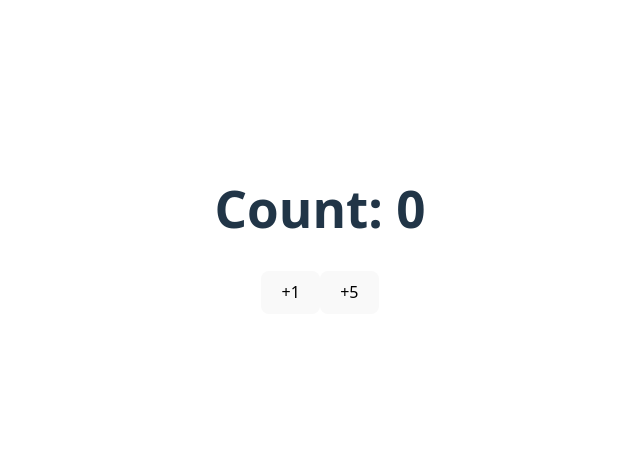
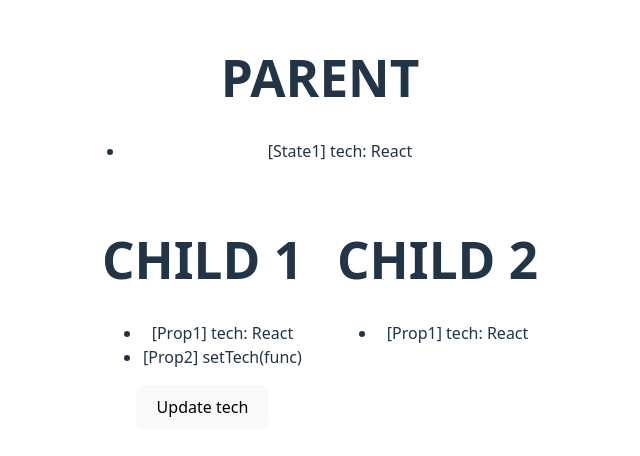
Before and after one commit to FullStackWebDev5/FRONTEND-1-React-State, a React (Vite) app: page / in a window 1280 px wide. Shown: the part 170-626 px from the top of the page, without its empty margins (320-960 px from the left). Built offline with nearby package versions, Linux system fonts and the light colour scheme.

Commit message:
React: Lifting the state up

```diff
--- a/src/App.jsx
+++ b/src/App.jsx
@@ -5,12 +5,18 @@ import './App.css'
 // import SocialMedia from './components/SocialMedia'
 // import TodoList from './components/TodoList'
 // import CounterFC from './components/CounterFC'
-import CounterFC2 from './components/CounterFC2'
+// import CounterFC2 from './components/CounterFC2'
+
+import Parent from './components/Parent'
 
 function App() {
   return (
     <>
-      <CounterFC2 />
+      <Parent />
+
+
+
+      {/* <CounterFC2 /> */}
       {/* <CounterFC /> */}
 
       {/* <TodoList /> */}
--- /dev/null
+++ b/src/components/Child1.jsx
@@ -0,0 +1,25 @@
+import { useState } from 'react'
+
+const styles = {
+  container: {
+    border: '1px solid white',
+    padding: '1em'
+  }
+}
+
+const Child1 = ({ tech, setTech }) => {
+  return (
+    <div style={styles.container}>
+      <h1>CHILD 1</h1>
+      <ul>
+        <li>[Prop1] tech: {tech}</li>
+        <li>[Prop2] setTech(func)</li>
+      </ul>
+      <button
+        onClick={() => setTech('Node')}
+      >Update tech</button>
+    </div>
+  )
+}
+
+export default Child1
--- /dev/null
+++ b/src/components/Child2.jsx
@@ -0,0 +1,19 @@
+const styles = {
+  container: {
+    border: '1px solid white',
+    padding: '1em'
+  }
+}
+
+const Child2 = ({ tech }) => {
+  return (
+    <div style={styles.container}>
+      <h1>CHILD 2</h1>
+      <ul>
+        <li>[Prop1] tech: {tech}</li>
+      </ul>
+    </div>
+  )
+}
+
+export default Child2
--- /dev/null
+++ b/src/components/Parent.jsx
@@ -0,0 +1,46 @@
+import { useState } from 'react'
+
+import Child1 from './Child1'
+import Child2 from './Child2'
+
+const styles = {
+  container: {
+    border: '1px solid white',
+    padding: '1em'
+  },
+  childContainer: {
+    display: 'flex'
+  }
+}
+
+const Parent = () => {
+  const [tech, setTech] = useState('React')
+
+  return (
+    <div style={styles.container}>
+      <h1>PARENT</h1>
+      <ul>
+        <li>[State1] tech: {tech}</li>
+      </ul>
+
+      <div style={styles.childContainer}>
+        <Child1 tech={tech} setTech={setTech} />
+        <Child2 tech={tech} />
+      </div>
+    </div>
+  )
+}
+
+export default Parent
+
+/*
+  # "Lifting the state up"
+    - RULE: Unidirectional data flow is allowed in React (Parent component -> Child component in the form of props!)
+    - Problem statement:
+      1. Whenever child component's state needs to be accessed by the parent component
+      - Solution: Child component's state needs to be "lifted up" to the parent component that needs access to it, and then passed as prop to the same child component
+        - State handler can also be passed as a prop, only if the child component wants to update this state
+      2. Whenever child component's state needs to be accessed by sibling component
+      - Solution: Child component's state needs to be "lifted up" to the common parent component and then passed as prop to the same child component and the sibling child component that needs access to it
+        - State handler can also be passed as a prop, only if the child components wants to update this state
+*/
```
Also changed, not shown: src/assets/LiftingStateUp.png (added), src/assets/LiftingStateUp2.png (added).
